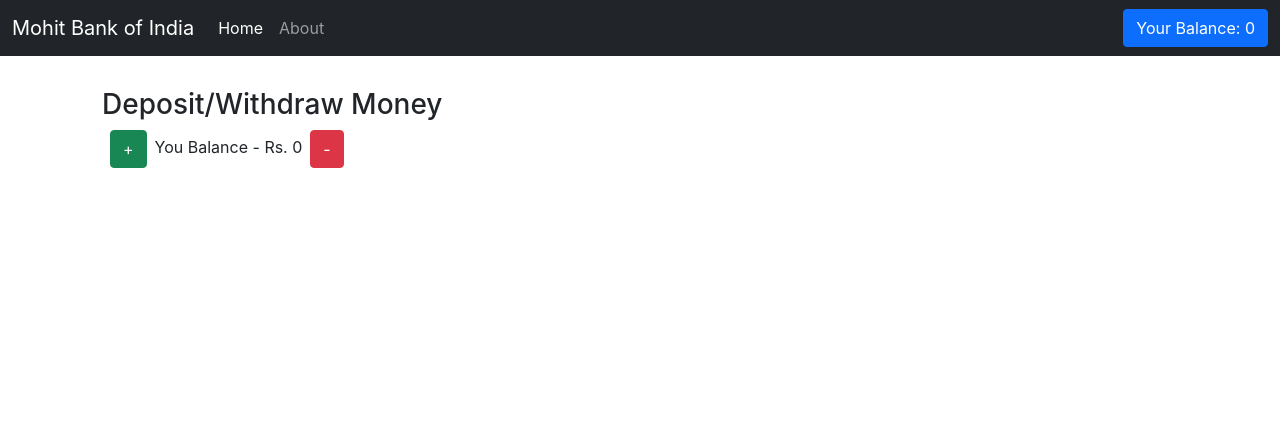
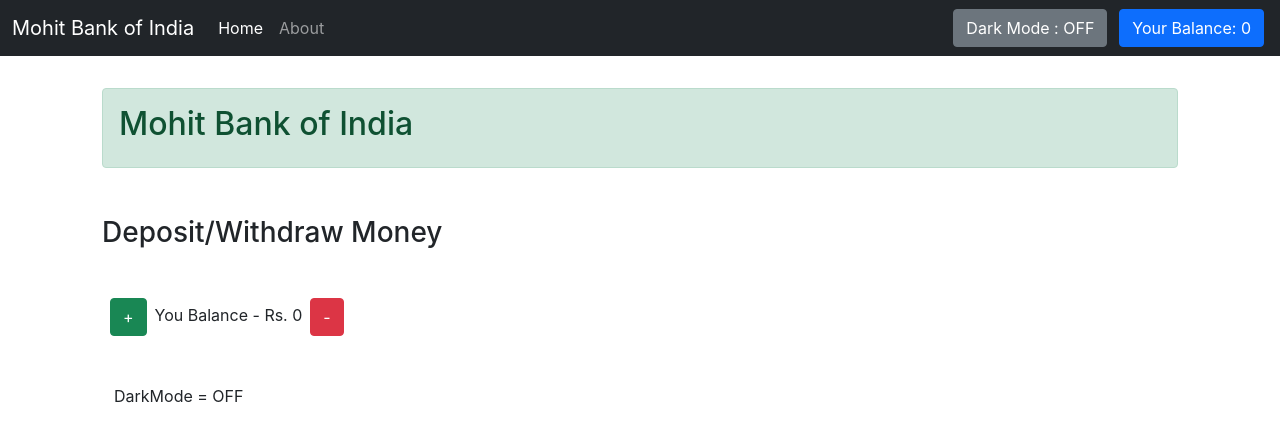
Before and after one commit to mohitm15/redux-boilerplate, a React (Create React App) app in the folder redux-boilerplate/: page / in a window 1280 px wide. Shown: the top 442 px of the page. Built offline with nearby package versions, Linux system fonts and the light colour scheme.

Commit message:
Added the themeChange reducer

```diff
--- a/redux-boilerplate/public/index.html
+++ b/redux-boilerplate/public/index.html
@@ -25,7 +25,7 @@
       work correctly both with client-side routing and a non-root public URL.
       Learn how to configure a non-root public URL by running `npm run build`.
     -->
-    <title>React App</title>
+    <title>Mohit Bank of India</title>
   </head>
   <body>
     <noscript>You need to enable JavaScript to run this app.</noscript>
--- a/redux-boilerplate/src/App.js
+++ b/redux-boilerplate/src/App.js
@@ -1,12 +1,24 @@
+import { useSelector } from "react-redux";
 import './App.css';
 import Navbar from './components/Navbar';
 import Shop from './components/Shop';
 
 function App() {
+
+//to access the state variables in UI
+const darkmode = useSelector(state => state.darkmode);
+let darkmodeStyle = {}
+if(darkmode === 'ON') {
+    darkmodeStyle = {
+        backgroundColor:'#2d2d2d',
+        color:'whitesmoke'
+    }
+}
+
   return (
     <>
       <Navbar />
-      <div className="container p-3">
+      <div className="container p-3" style={darkmodeStyle}>
         <Shop />
       </div>
     </>
--- a/redux-boilerplate/src/components/Navbar.js
+++ b/redux-boilerplate/src/components/Navbar.js
@@ -1,11 +1,18 @@
 import React from "react";
-import { useSelector } from "react-redux";
+import { useSelector, useDispatch } from "react-redux";
+import { bindActionCreators } from 'redux';
+import { actionCreators } from '../state/index';
 
 const Navbar = () => {
 
   //useSeletor is used to access the state variable
   const amount = useSelector((state) => state.amount);
   //amountReducer will change its value
+
+  const darkmode = useSelector((state) => state.darkmode);// to access the state variables in UI
+  const dispatch = useDispatch();//to dispacth the action creator functions
+  const {enableDarkMode} = bindActionCreators(actionCreators, dispatch);
+
 
   return (
     <div>
@@ -40,7 +47,10 @@ const Navbar = () => {
             </ul>
           </div>
           <div>
-            <button className="btn btn-primary">Your Balance: {amount}</button>
+              <button className="btn btn-secondary mx-2" onClick={()=>{darkmode === 'OFF'?enableDarkMode('ON'):enableDarkMode('OFF')}}>Dark Mode : {darkmode}</button>
+            </div>
+          <div>
+            <button className="btn btn-primary mx-1">Your Balance: {amount}</button>
           </div>
         </div>
       </nav>
--- a/redux-boilerplate/src/components/Shop.js
+++ b/redux-boilerplate/src/components/Shop.js
@@ -7,17 +7,37 @@ const Shop = () => {
     const dispatch = useDispatch(); //to dispacth the action creator functions
     const balance = useSelector(state => state.amount) // to access the state variables in UI
     const {depositMoney, withdrawMoney} = bindActionCreators(actionCreators,dispatch);
+
+    //to access the state variables in UI
+    const darkmode = useSelector(state => state.darkmode);
+
+    // let darkmodeStyle = {}
+    // if(darkmode === 'ON') {
+    //     darkmodeStyle = {
+    //         backgroundColor:'#2d2d2d',
+    //         color:'whitesmoke'
+    //     }
+    // }
+
     return (
+        <>
         <div className="container p-3">
-            <h3>Deposit/Withdraw Money</h3>
+        <div className={`alert alert-${darkmode === 'ON'? 'dark':'success'}` } role="alert">
+            <h2>Mohit Bank of India</h2>
+        </div>
+            <h3 className="my-5">Deposit/Withdraw Money</h3>
             {/* <button className="btn btn-success mx-2" onClick={()=>dispatch(actionCreators.depositMoney(100))}>+</button>
             You Balance
             <button className="btn btn-danger mx-2" onClick={()=>dispatch(actionCreators.withdrawMoney(100))}>-</button> */}
             <button className="btn btn-success mx-2" onClick={()=>(depositMoney(100))}>+</button>
             You Balance - Rs. {balance}
             <button className="btn btn-danger mx-2" onClick={()=>(withdrawMoney(100))}>-</button>
+            <div className="container my-5">
+            DarkMode = {darkmode}
+            </div>
         </div>
+        </>
     )
 }
-
+// value of payload i.e. Rs 100 is sent by UI only as a payloadOfAction
 export default Shop;
--- a/redux-boilerplate/src/state/action-creators/index.js
+++ b/redux-boilerplate/src/state/action-creators/index.js
@@ -18,3 +18,21 @@ export const withdrawMoney = (amount) => {
         })
     }
 }
+
+export const enableDarkMode = (darkMode) => {
+    return (dispatch) => {
+        dispatch ({
+            type:'darkmode',
+            payload: darkMode
+        })
+    }
+}
+
+export const enableLightMode = (lightMode) => {
+    return (dispatch) => {
+        dispatch({
+            type:'lightmode',
+            payload: lightMode
+        })
+    }
+}
--- /dev/null
+++ b/redux-boilerplate/src/state/reducer/darkmodeReducer.js
@@ -0,0 +1,11 @@
+const reducer = (state= 'OFF', action) => {
+    if(action.type === 'darkmode') {
+        state = action.payload;
+    }
+    else if(action.type === 'lightmode') {
+        state = action.payload;
+    }
+    return state;
+}
+
+export default reducer;
--- a/redux-boilerplate/src/state/reducer/index.js
+++ b/redux-boilerplate/src/state/reducer/index.js
@@ -1,11 +1,13 @@
 import { combineReducers } from "redux";
 import amountReducer from './amountReducer';
+import darkmodeReducer from './darkmodeReducer';
 //import anotherReducer from './anotherReducer';
 
 
 //combinnig all the reducers here
 const reducer = combineReducers({
-    amount: amountReducer
+    amount: amountReducer,
+    darkmode: darkmodeReducer
     //another: anotherReducer
 })
 
```
